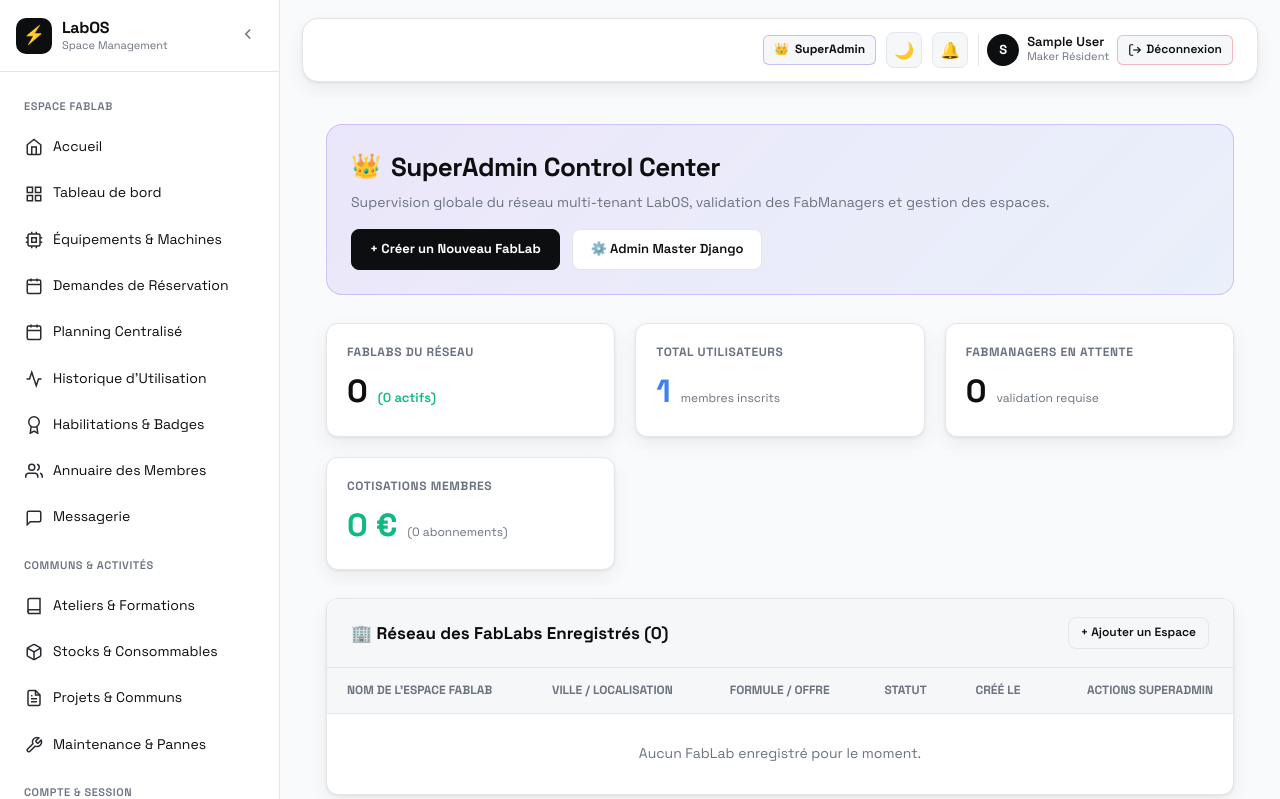
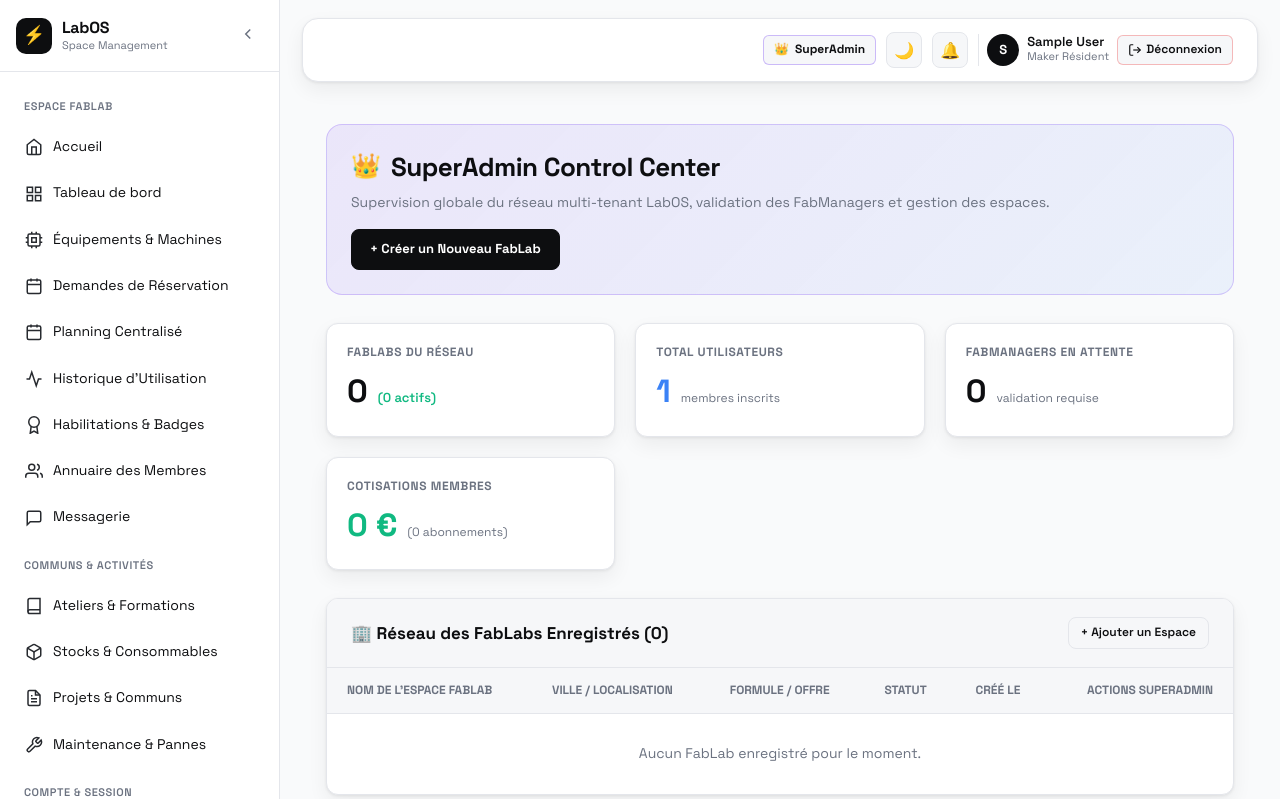
Before and after one commit to kokou-stm/fablab, a Django app: page /superadmin/ in a window 1280 px wide. Shown: the top 799 px of the page. Run offline with Django 5.2, Linux system fonts and the light colour scheme; the visitor is signed in with stand-in values (Sample User, id 1); data comes from the database, SQL or seed files in the repository; data that the repository does not hold is empty; some libraries are stand-ins or nearby versions.

Commit message:
Masque les liens vers l'admin Django
Le bouton du tableau de bord SuperAdmin et le lien du pied de page
public exposaient l'URL d'administration Django. L'interface
SuperAdmin de l'application couvre déjà ces besoins ; /admin/ reste
accessible directement par URL pour les cas exceptionnels.

Co-Authored-By: Claude Opus 5 <noreply@anthropic.com>

```diff
--- a/templates/accounts/partials/superadmin_content.html
+++ b/templates/accounts/partials/superadmin_content.html
@@ -15,9 +15,6 @@
     <div style="display: flex; gap: 12px; flex-wrap: wrap;">
       <a href="{% url 'register_tenant' %}" class="btn btn-primary" style="padding: 10px 18px; font-size: 13px; font-weight: 700; background: var(--text); color: var(--bg); text-decoration: none; border-radius: var(--radius-sm); display: inline-flex; align-items: center; gap: 6px;">
         <span>+ Créer un Nouveau FabLab</span>
-      </a>
-      <a href="/admin/" target="_blank" class="btn btn-outline" style="padding: 10px 18px; font-size: 13px; font-weight: 600; text-decoration: none; border: 1px solid var(--border); background: var(--surface); border-radius: var(--radius-sm); color: var(--text); display: inline-flex; align-items: center; gap: 6px;">
-        ⚙️ Admin Master Django
       </a>
     </div>
   </div>
--- a/templates/landing/index.html
+++ b/templates/landing/index.html
@@ -436,7 +436,6 @@
         <div style="display: grid; gap: 10px; font-size: 13px;">
           <a href="/register-lab/" style="color: var(--muted); text-decoration: none;">Créer un FabLab</a>
           <a href="#tenants" style="color: var(--muted); text-decoration: none;">Réseau des Écoles</a>
-          <a href="/admin/" style="color: var(--muted); text-decoration: none;">Administration Master</a>
         </div>
       </div>
     </div>
```
